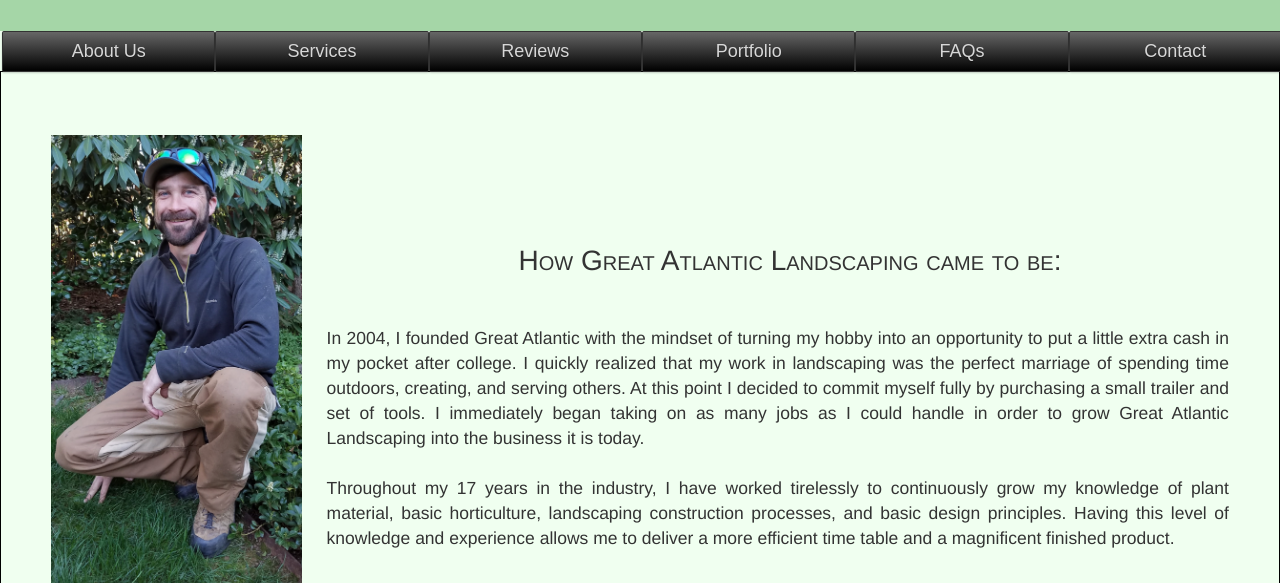
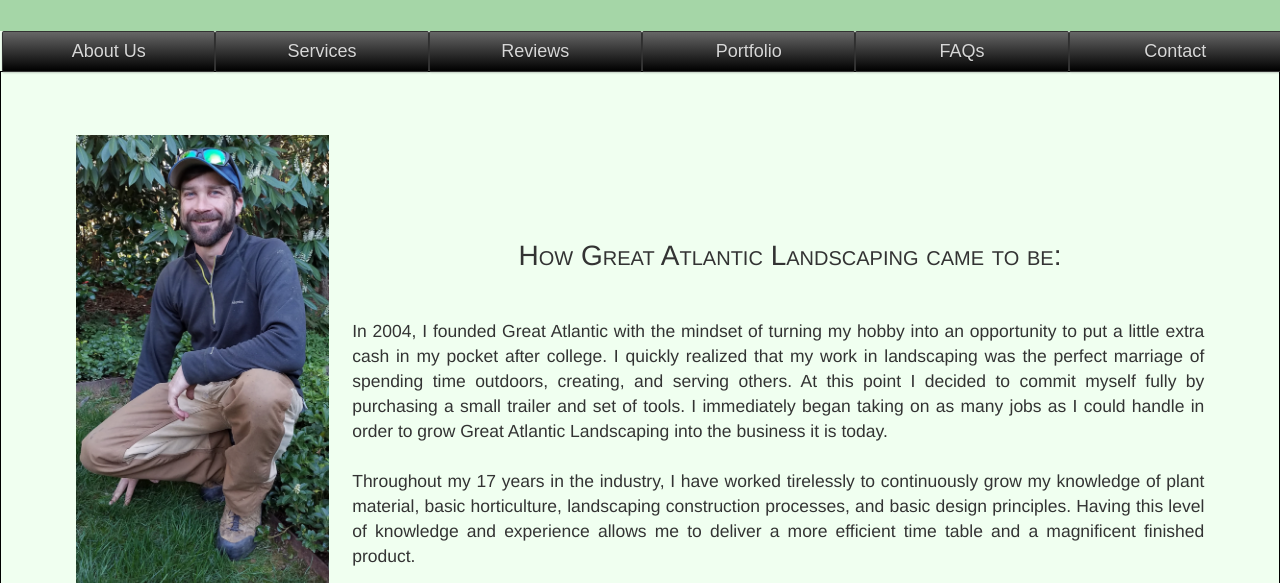
Before and after one commit to jackson-ian/jackson-ian.github.io, a plain HTML site: page index.html in a window 1280 px wide. Shown: the part 217-800 px from the top of the page. Drawn offline with Linux system fonts and the light colour scheme.

Commit message:
final update

```diff
--- a/styles.css
+++ b/styles.css
@@ -273,10 +273,11 @@
 
 /*  >>>>>>>>    AboutUs/index.HTML  <<<<<<  */
 div#fillerab {
-    padding: 2%;
-    padding-top: 4%;
+    padding: 4%;
+/*    padding-top: 4%;*/
     text-align: center;
     height: 725px;
+    height: auto;
     border: solid 1px black;
 
 
@@ -566,6 +567,7 @@
 /*padding on portfolio page*/
 div#portpad{
     padding: 3%;
+    height: auto;
 
 }
 
```
